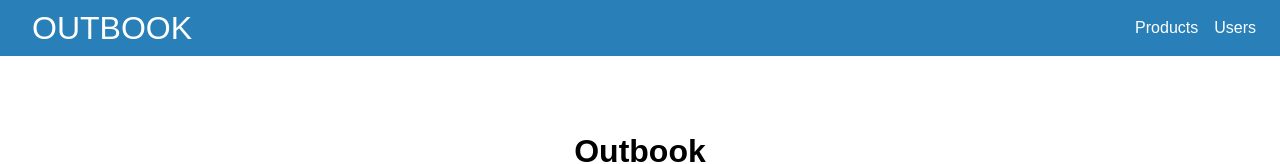
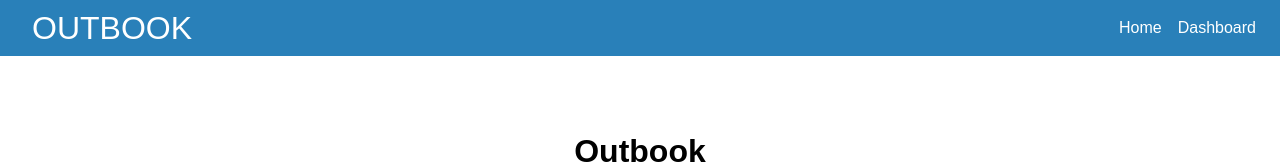
Before and after one commit to Outbook-Archive/Front-End-Web, a React (Create React App) app: page / in a window 1280 px wide. Shown: the top 164 px of the page. Built offline with nearby package versions, Linux system fonts and the light colour scheme.

Commit message:
fix navbar links

```diff
--- a/src/components/Navbar/Navbar.js
+++ b/src/components/Navbar/Navbar.js
@@ -1,4 +1,6 @@
 import React from 'react';
+import { Link } from 'react-router-dom';
+
 import DrawerToggleBtn from '../SideDrawer/DrawerToggleBtn';
 import './Navbar.css';
 
@@ -12,8 +14,12 @@ const navbar = props => (
       <div className="spacer"/>
       <div className="navbar-navigation-items">
         <ul>
-          <li><a href="/">Products</a></li>
-          <li><a href="/">Users</a></li>
+	        <Link to="/">
+		        <li>Home</li>
+	        </Link>
+	        <Link to="/dashboard">
+		        <li>Dashboard</li>
+	        </Link>
         </ul>
       </div> {/* END toolbar-navigation-items */}
     </nav>
```
